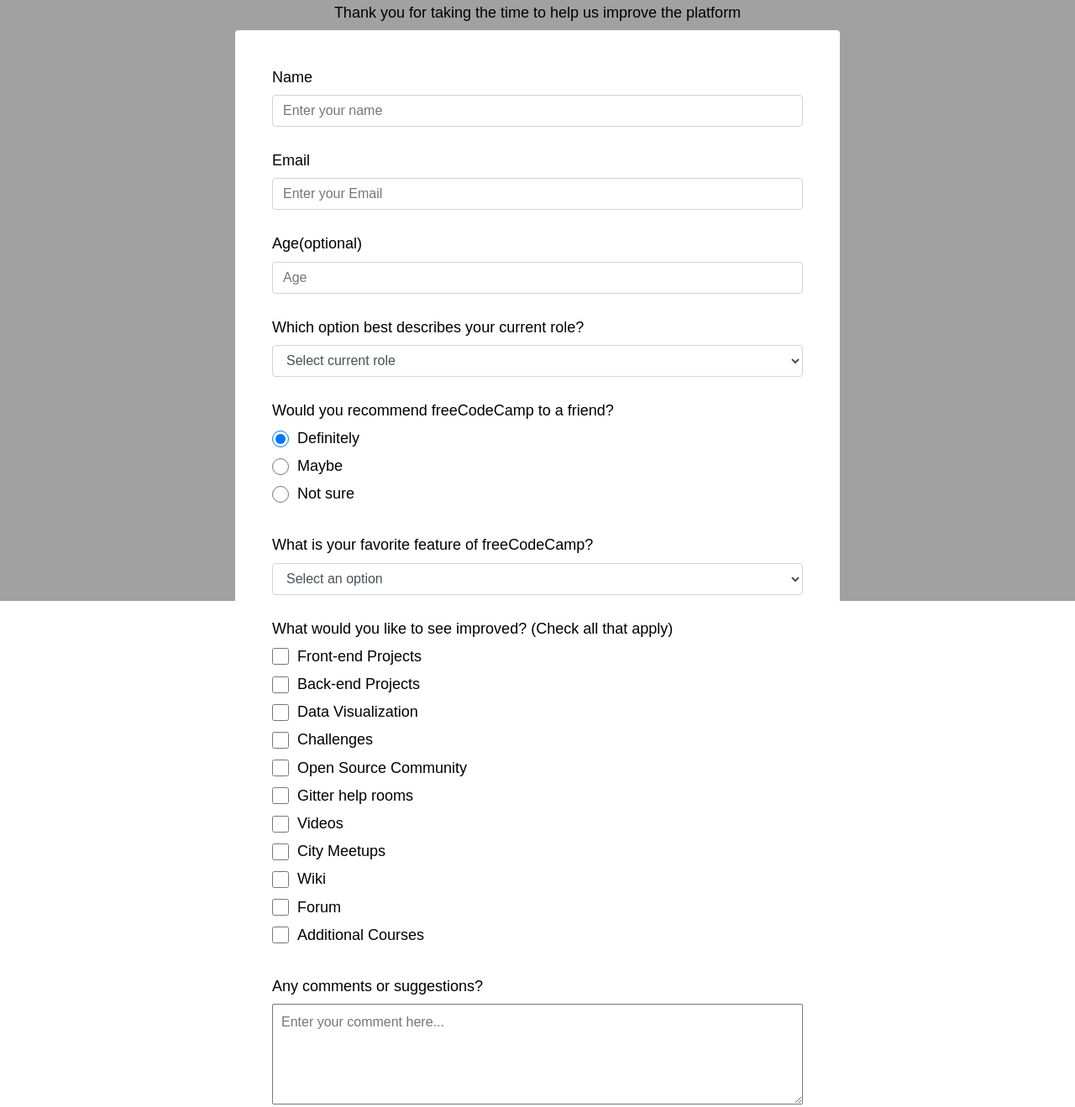
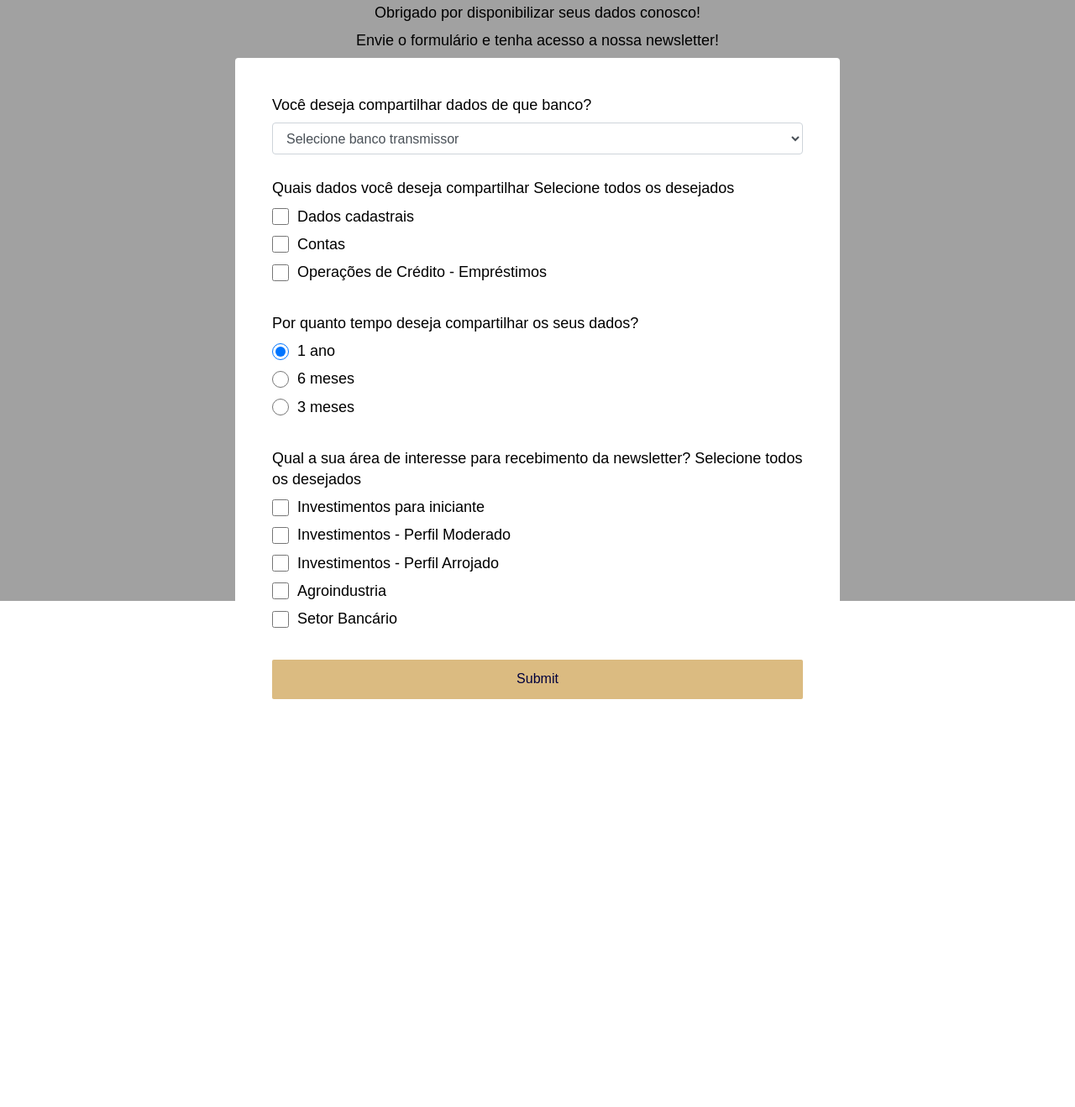
Before and after one commit to pedrommesquita/time-20-technee, a plain HTML site: page form2.html in a window 1280 px wide. Shown: the part 84-1403 px from the top of the page at 84% size. After the commit the page ends 981 px from the top, so only its background shows below. Drawn offline with Linux system fonts and the light colour scheme.

Commit message:
form2Updated

```diff
--- a/form2.html
+++ b/form2.html
@@ -23,94 +23,67 @@
             <div class="form-header">
                 <h1 id="title" class="text-center">Cadastro</h1>
                 <p id="description" class="description text-center">
-                    Thank you for taking the time to help us improve the platform
+                    Obrigado por disponibilizar seus dados conosco!
+                </p>
+                <p id="description" class="description text-center">
+                    Envie o formulário e tenha acesso a nossa newsletter!
                 </p>
             </div>
             <form id="survey-form">
                 <div class="form-group">
-                    <label id="name-label" for="name">Name</label>
-                    <input type="text" name="name" id="name" class="form-control" placeholder="Enter your name"
-                        required />
-                </div>
-                <div class="form-group">
-                    <label id="email-label" for="email">Email</label>
-                    <input type="email" name="email" id="email" class="form-control" placeholder="Enter your Email"
-                        required />
-                </div>
-                <div class="form-group">
-                    <label id="number-label" for="number">Age<span class="clue">(optional)</span></label>
-                    <input type="number" name="age" id="number" min="10" max="99" class="form-control"
-                        placeholder="Age" />
-                </div>
-                <div class="form-group">
-                    <p>Which option best describes your current role?</p>
+                    <p>Você deseja compartilhar dados de que banco?</p>
                     <select id="dropdown" name="role" class="form-control" required>
-                        <option disabled selected value>Select current role</option>
-                        <option value="student">Student</option>
-                        <option value="job">Full Time Job</option>
-                        <option value="learner">Full Time Learner</option>
-                        <option value="preferNo">Prefer not to say</option>
-                        <option value="other">Other</option>
-                    </select>
-                </div>
-
-                <div class="form-group">
-                    <p>Would you recommend freeCodeCamp to a friend?</p>
-                    <label>
-                        <input name="user-recommend" value="definitely" type="radio" class="input-radio"
-                            checked />Definitely</label>
-                    <label>
-                        <input name="user-recommend" value="maybe" type="radio" class="input-radio" />Maybe</label>
-
-                    <label><input name="user-recommend" value="not-sure" type="radio" class="input-radio" />Not
-                        sure</label>
-                </div>
-
-                <div class="form-group">
-                    <p>
-                        What is your favorite feature of freeCodeCamp?
-                    </p>
-                    <select id="most-like" name="mostLike" class="form-control" required>
-                        <option disabled selected value>Select an option</option>
-                        <option value="challenges">Challenges</option>
-                        <option value="projects">Projects</option>
-                        <option value="community">Community</option>
-                        <option value="openSource">Open Source</option>
+                        <option disabled selected value>Selecione banco transmissor</option>
+                        <option value="bradesco">Bradesco</option>
+                        <option value="santander">Santander</option>
+                        <option value="itau">Itaú</option>
+                        <option value="caixa">Caixa</option>
+                        <option value="outros">Outros</option>
                     </select>
                 </div>
 
                 <div class="form-group">
                     <p>
-                        What would you like to see improved?
-                        <span class="clue">(Check all that apply)</span>
+                        Quais dados você deseja compartilhar
+                        <span class="clue">Selecione todos os desejados</span>
                     </p>
+                    <label>
+                        <input name="prefer" value="Dados-cadastrais" type="checkbox" class="input-checkbox" />Dados cadastrais</label>
+                    <label>
+                        <input name="prefer" value="contas" type="checkbox" class="input-checkbox" />Contas</label>
+                    <label>
+                        <input name="prefer" value="emprestimos" type="checkbox" class="input-checkbox" />Operações de Crédito - Empréstimos</label>
 
-                    <label><input name="prefer" value="front-end-projects" type="checkbox"
-                            class="input-checkbox" />Front-end Projects</label>
-                    <label>
-                        <input name="prefer" value="back-end-projects" type="checkbox" class="input-checkbox" />Back-end
-                        Projects</label>
-                    <label><input name="prefer" value="data-visualization" type="checkbox" class="input-checkbox" />Data
-                        Visualization</label>
-                    <label><input name="prefer" value="challenges" type="checkbox"
-                            class="input-checkbox" />Challenges</label>
-                    <label><input name="prefer" value="open-source-community" type="checkbox"
-                            class="input-checkbox" />Open Source Community</label>
-                    <label><input name="prefer" value="gitter-help-rooms" type="checkbox"
-                            class="input-checkbox" />Gitter help rooms</label>
-                    <label><input name="prefer" value="videos" type="checkbox" class="input-checkbox" />Videos</label>
-                    <label><input name="prefer" value="city-meetups" type="checkbox" class="input-checkbox" />City
-                        Meetups</label>
-                    <label><input name="prefer" value="wiki" type="checkbox" class="input-checkbox" />Wiki</label>
-                    <label><input name="prefer" value="forum" type="checkbox" class="input-checkbox" />Forum</label>
-                    <label><input name="prefer" value="additional-courses" type="checkbox"
-                            class="input-checkbox" />Additional Courses</label>
                 </div>
 
                 <div class="form-group">
-                    <p>Any comments or suggestions?</p>
-                    <textarea id="comments" class="input-textarea" name="comment"
-                        placeholder="Enter your comment here..."></textarea>
+                    <p>Por quanto tempo deseja compartilhar os seus dados?</p>
+                    <label>
+                        <input name="user-recommend" value="definitely" type="radio" class="input-radio"
+                            checked />1 ano</label>
+                    <label>
+                        <input name="user-recommend" value="maybe" type="radio" class="input-radio" />6 meses</label>
+
+                    <label><input name="user-recommend" value="not-sure" type="radio" class="input-radio" />3 meses</label>
+                </div>
+
+                <div class="form-group">
+                    <p>
+                        Qual a sua área de interesse para recebimento da newsletter?
+                        <span class="clue">Selecione todos os desejados</span>
+                    </p>
+
+                    <label><input name="prefer" value="investimentos-para-iniciante" type="checkbox"
+                            class="input-checkbox" />Investimentos para iniciante</label>
+                    <label>
+                        <input name="prefer" value="Investimentos-perfil-moderado" type="checkbox" class="input-checkbox" />Investimentos - Perfil Moderado</label>
+                    <label>
+                        <input name="prefer" value="Investimentos-perfil-arrojado" type="checkbox" class="input-checkbox" />Investimentos - Perfil Arrojado</label>
+                    <label>
+                        <input name="prefer" value="agroindustria" type="checkbox" class="input-checkbox" />Agroindustria</label>
+                    <label>
+                        <input name="prefer" value="setor-bancario" type="checkbox" class="input-checkbox" />Setor Bancário</label>
+
                 </div>
 
                 <div class="form-group">
--- a/scripts.js
+++ /dev/null
@@ -1,6 +0,0 @@
-import apiKeyParticipants from "./creds";
-
-function teste() {
-    console.log(apiKeyParticipants)
-    return "teste"
-}
```
Also changed, not shown: form.html (+5 -6 lines), index.html (+1 -2 lines), js/scripts.js (added, +14 -0 lines).
